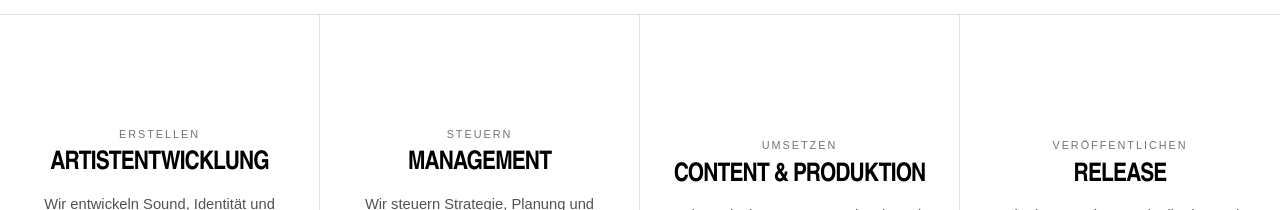
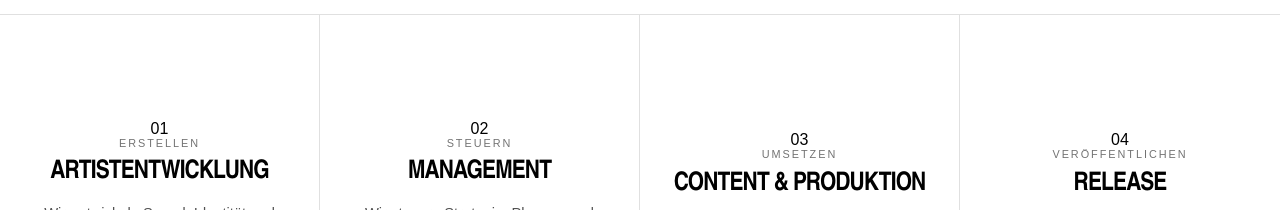
Before and after one commit to patrickknobloch1988-max/iconup-agency, a Next.js app: page / in a window 1280 px wide. Shown: the part 1520-1730 px from the top of the page. Built offline with nearby package versions, Linux system fonts and the light colour scheme.

Commit message:
Add numbered circles to What We Do cards

```diff
--- a/app/page.tsx
+++ b/app/page.tsx
@@ -243,6 +243,7 @@ export default function Home() {
             ["04", language === "de" ? "VERÖFFENTLICHEN" : "RELEASE", "RELEASE", language === "de" ? "Wir planen Release, Distribution und Rollout von Musik und Content." : "We plan releases, distribution and rollout across music and content."]
           ].map(([number, eyebrow, title, text]) => (
             <article className="buildCard" key={number}>
+              <span className="buildNumberCircle" aria-hidden="true">{number}</span>
               <p className="buildCardEyebrow">{eyebrow}</p>
               <h3>{title}</h3>
               <p className="buildCardText">{text}</p>
```
